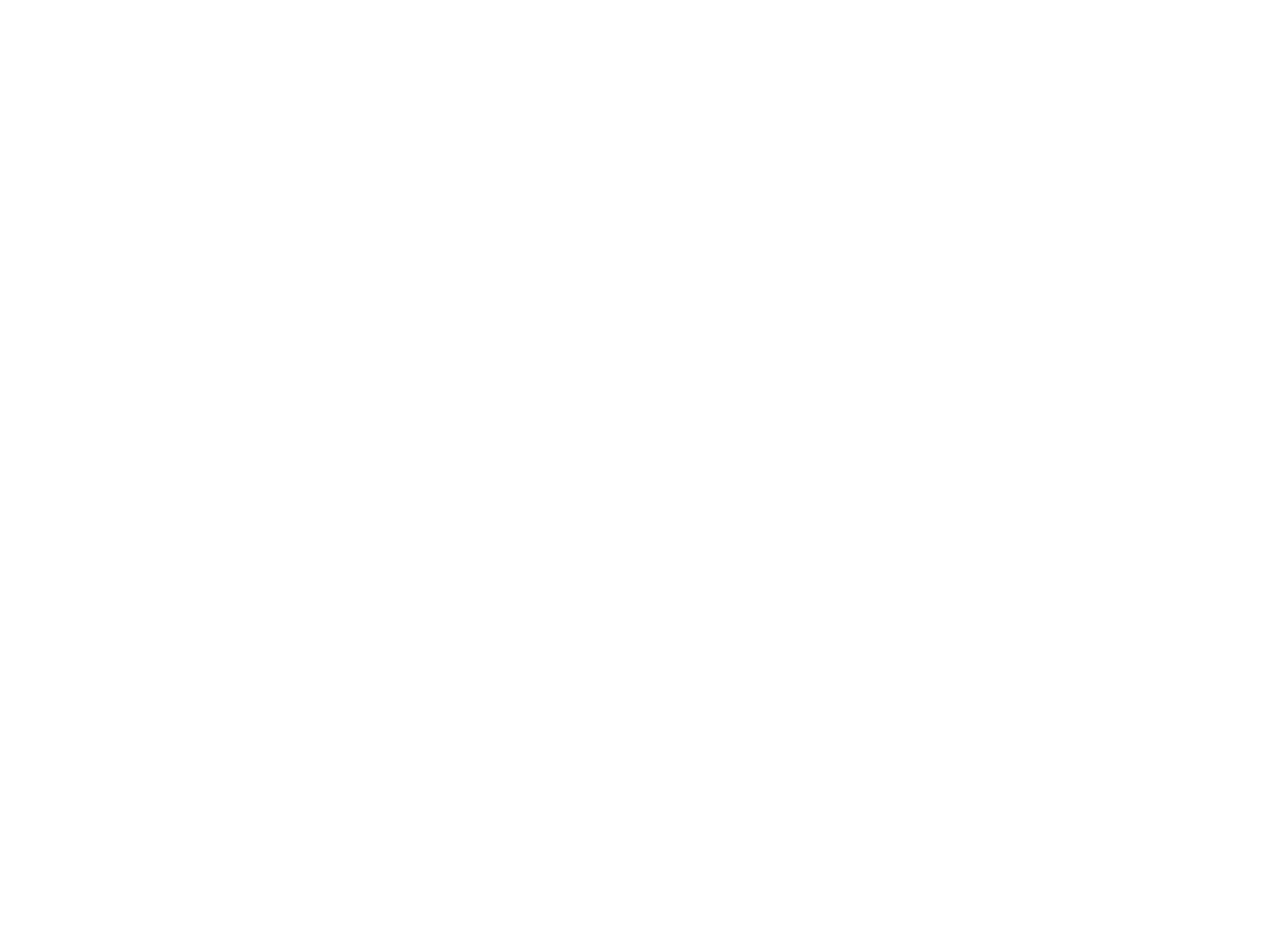
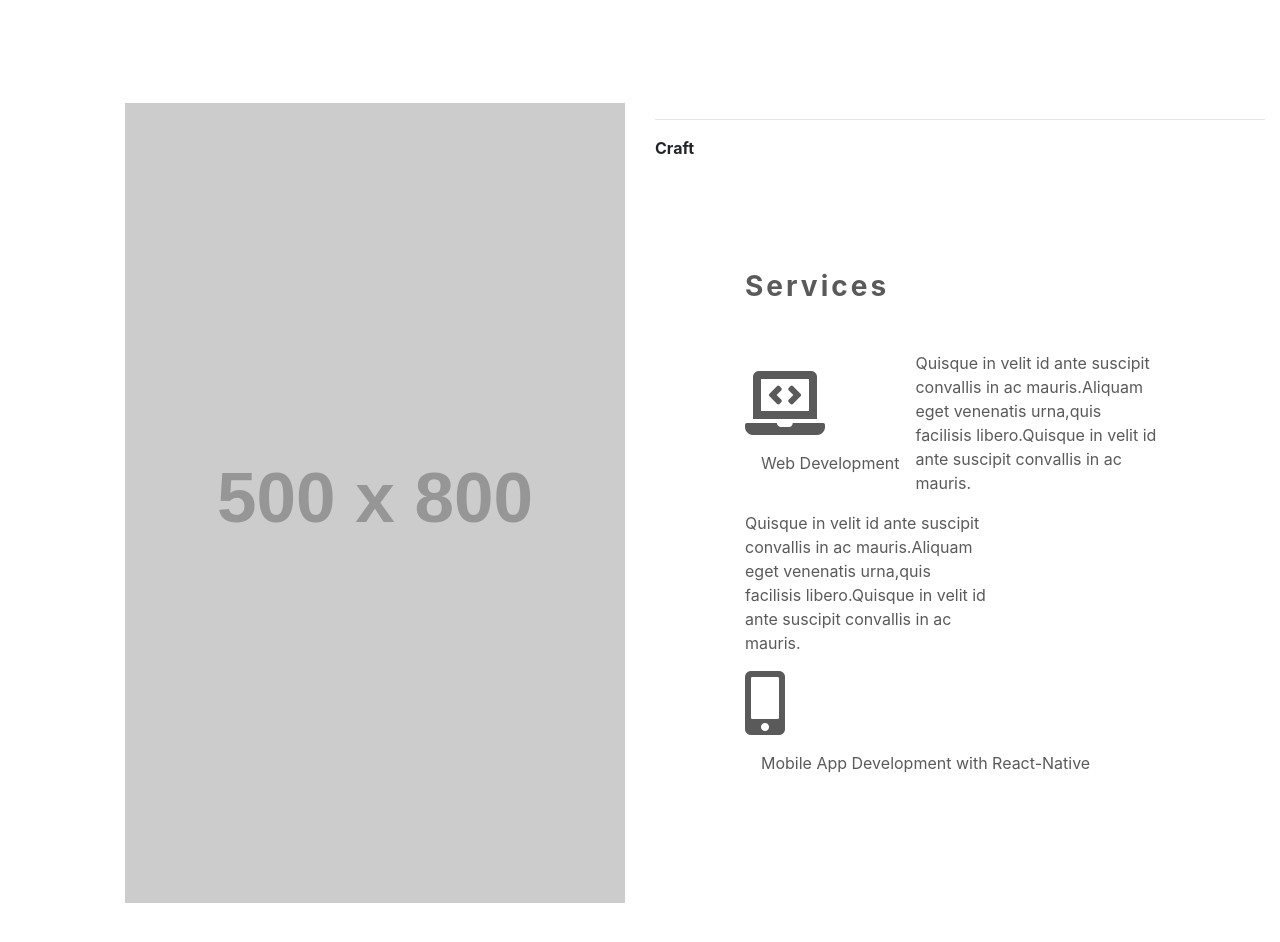
Before and after one commit to BigUncleYemi/portfolio-site, a React (Create React App) app: page / in a window 1280 px wide. Shown: the part 1040-1982 px from the top of the page. Before the commit the page ends 1095 px from the top, so only its background shows below. Built offline with nearby package versions, Linux system fonts and the light colour scheme.

Commit message:
Add: services

```diff
--- a/src/asset/css/App.css
+++ b/src/asset/css/App.css
@@ -70,7 +70,8 @@
   transform: rotate(90deg);
   height: 20px;
   position: absolute;
-  top: 245px;
+  top: 270px;
+  left: -18px;
 }
 
 .name-dash{
@@ -105,3 +106,40 @@
   background-color: black !important;
   margin-left: -200px;
 }
+
+.serv{
+  width: 200px;
+  text-align: center;
+  border: 3px solid #5a5a5a;
+  color: #5a5a5a;
+  margin: 30px 20px 30px 0;
+  transition: all 1s;
+}
+
+.serv i{
+  margin: 30px 40px;
+}
+
+.serv-dash{
+  transform: rotate(0deg);
+  position: absolute;
+  top: 150px;
+  right: 50px;
+  border: 1px solid #e90201;
+  height: 40px;
+}
+
+.craft{
+  transform: rotate(90deg);
+  height: 20px;
+  position: absolute;
+  top: 230px;
+  right: 30px;
+}
+
+.serv:hover{
+  color: #fff;
+  background-color: #5a5a5a;
+  transform: scale(1.1, 1.1);
+  border: none;
+}
--- a/src/components/About.js
+++ b/src/components/About.js
@@ -3,7 +3,7 @@
 const Left = ({ }) => (
   <div className="col-sm-6">
     <hr className="name-dash"/>
-    <div className="name font-weight-bold">Oyebanji Olayemi</div>
+    <div className="name font-weight-bold">Oyebanji Olayemi Afolarin</div>
     <div style={{margin: '110px 190px', color: '#5a5a5a', width: '80%'}}>
       <h3 style={{letterSpacing: '3px'}} className="my-5 font-weight-bolder">About Big Uncle Yemi</h3>
       <div style={{width: '260px'}}>
--- a/src/components/App.js
+++ b/src/components/App.js
@@ -1,6 +1,7 @@
 import React, { Component } from 'react';
 import Header from './Header';
 import About from './About';
+import Services from './Services';
 
 class App extends Component {
   render() {
@@ -8,6 +9,7 @@
       <div className="wrapper">
         <Header />
         <About />
+        <Services />
       </div>
     );
   }
--- /dev/null
+++ b/src/components/Services.js
@@ -0,0 +1,60 @@
+import React from 'react';
+
+const Left =({ }) => (
+  <div className="col-sm-6">
+    <div className="float-right">
+      <img src="http://via.placeholder.com/500x800" alt="me" />
+    </div>
+  </div>
+);
+
+const Right = ({ }) => (
+  <div className="col-sm-6">
+    <hr className="serv-dash"/>
+    <div className="craft font-weight-bold">Craft</div>
+    <div style={{margin: '110px 90px', color: '#5a5a5a', width: '80%'}}>
+      <h3 style={{letterSpacing: '3px'}} className="my-5 font-weight-bolder">Services</h3>
+      <div className="d-flex flex-column">
+        <div className="d-flex flex-row flex-wrap align-items-center">
+          <div className="serv">
+            <i className="fas fa-laptop-code fa-4x"/>
+            <div className="m-3">
+              <span>Web Development</span>
+            </div>
+          </div>
+          <div className="w-50">
+            <p>
+            Quisque in velit id ante suscipit convallis in ac mauris.Aliquam
+            eget venenatis urna,quis facilisis libero.Quisque in velit id
+            ante suscipit convallis in ac mauris.
+            </p>
+          </div>
+        </div>
+        <div className="d-flex flex-row flex-wrap align-items-center">
+          <div className="serv order-2">
+            <i className="fas fa-mobile-alt fa-4x" />
+            <div className="m-3">
+              <span>Mobile App Development with React-Native</span>
+            </div>
+          </div>
+          <div className="w-50">
+            <p>
+            Quisque in velit id ante suscipit convallis in ac mauris.Aliquam
+            eget venenatis urna,quis facilisis libero.Quisque in velit id
+            ante suscipit convallis in ac mauris.
+            </p>
+          </div>
+        </div>
+      </div>
+    </div>
+  </div>
+);
+
+const Services = ({ }) => (
+  <section className="d-flex flex-row position-relative my-5" id="services">
+    <Left />
+    <Right />
+  </section>
+);
+
+export default Services;
```
